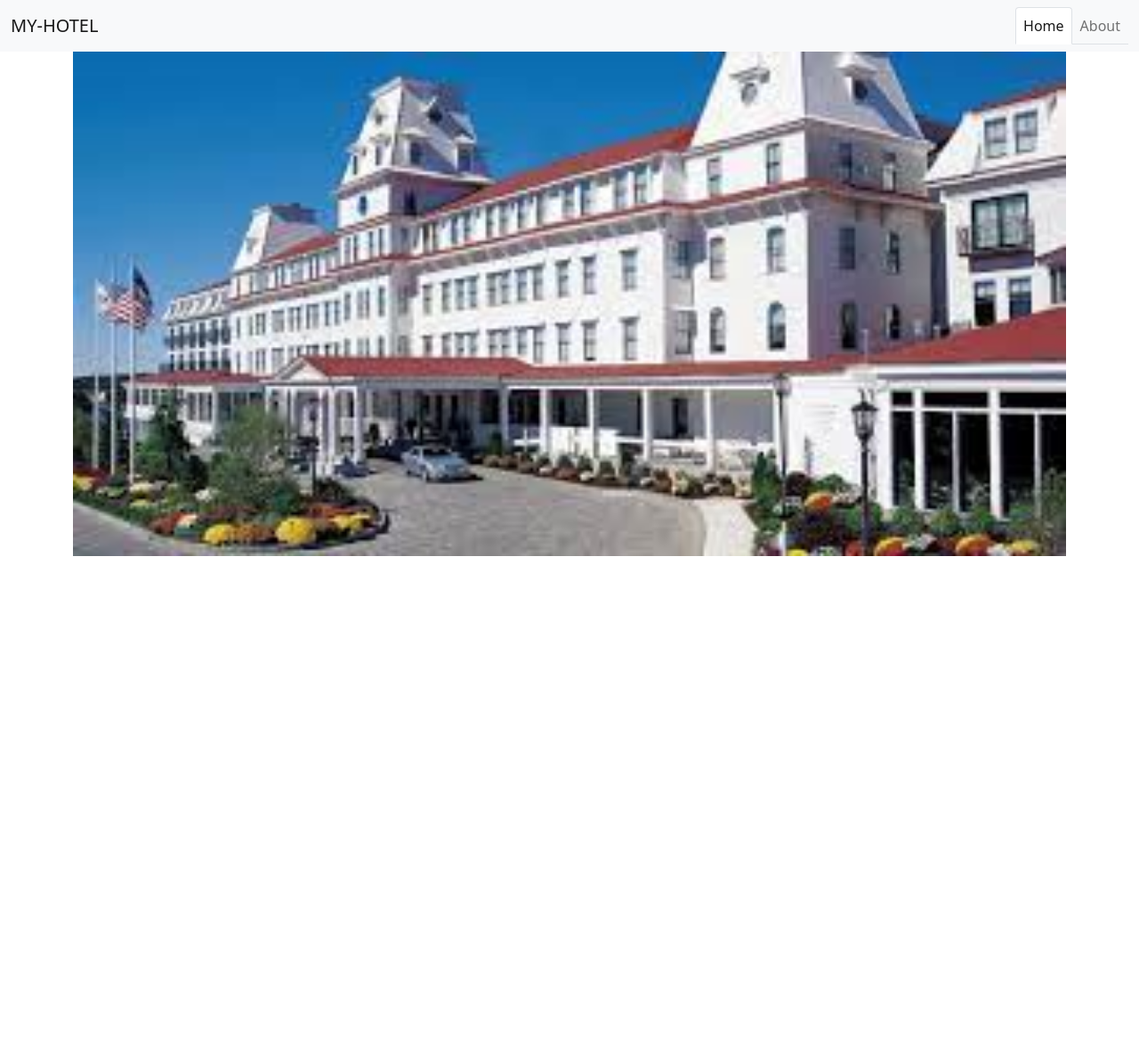
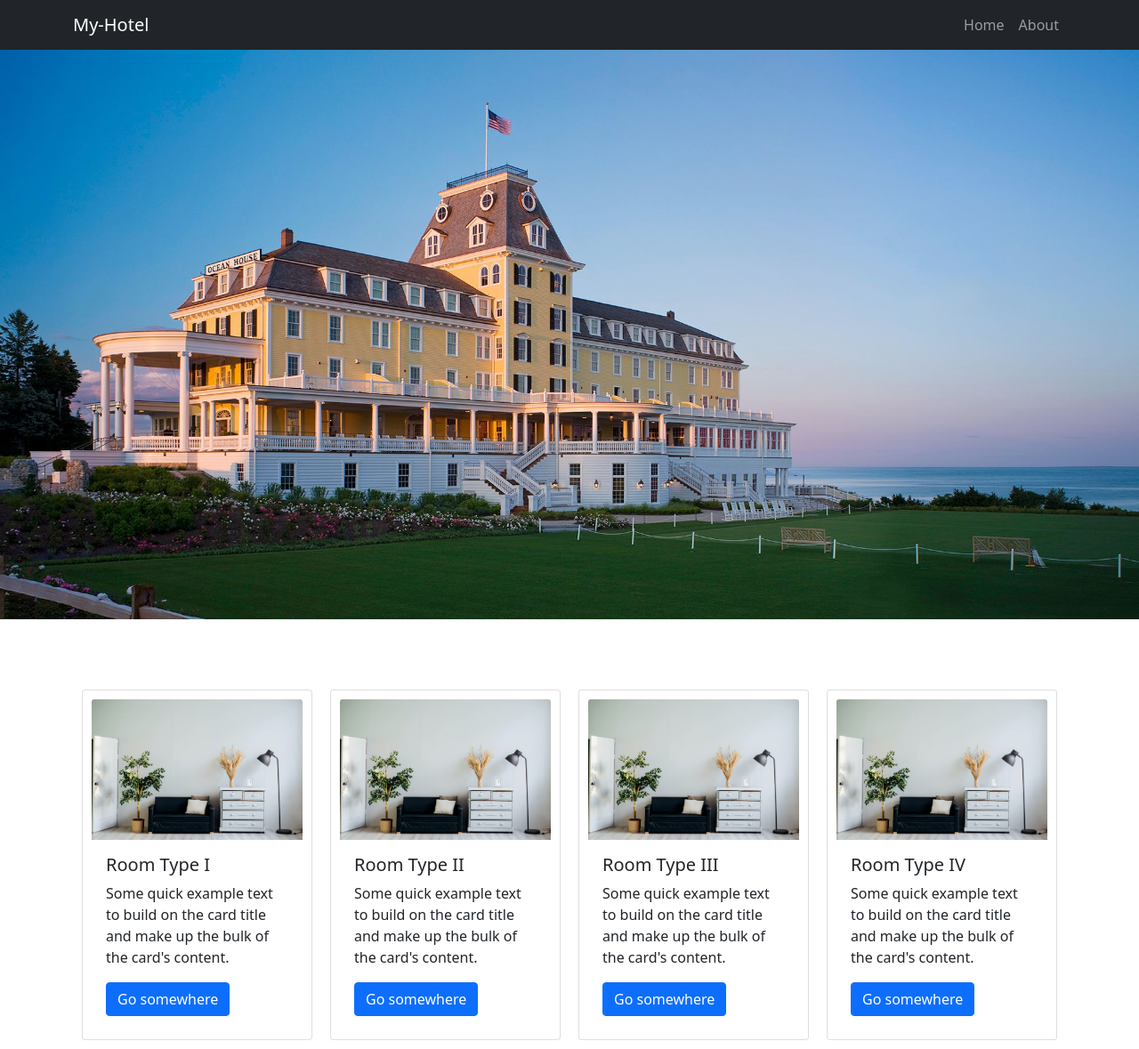
Before and after one commit to AurobindoGupta/my-hotel-roc8, a JavaScript app: page / in a window 1280 px wide. Shown: the whole page at 89% size. Before the commit the page ends 800 px from the top, so only its background shows below. Built offline with nearby package versions, Linux system fonts and the light colour scheme; the HTML template or start-up script is replaced by a standard one.

Commit message:
added cards

```diff
--- a/src/components/HomePage.js
+++ b/src/components/HomePage.js
@@ -1,62 +1,97 @@
 import Carousel from "react-bootstrap/Carousel";
+import Navbar from "react-bootstrap/Navbar";
+import Container from "react-bootstrap/Container";
+import Nav from "react-bootstrap/Nav";
+import Card from "react-bootstrap/Card";
+import Button from "react-bootstrap/Button";
 
 const Home = () => {
   return (
     <div className="Home">
-      <nav className="navbar navbar-expand-lg navbar-light bg-light">
-        <div className="container-fluid">
-          <a className="navbar-brand" href="/">
-            MY-HOTEL
-          </a>
-          <button
-            className="navbar-toggler"
-            type="button"
-            data-bs-toggle="collapse"
-            data-bs-target="#navbarSupportedContent"
-            aria-controls="navbarSupportedContent"
-            aria-expanded="false"
-            aria-label="Toggle navigation"
+      <Navbar collapseOnSelect expand="lg" bg="dark" variant="dark">
+        <Container>
+          <Navbar.Brand href="/">My-Hotel</Navbar.Brand>
+          <Navbar.Toggle aria-controls="responsive-navbar-nav" />
+          <Navbar.Collapse id="responsive-navbar-nav">
+            <div className="ms-auto">
+              <Nav>
+                <Nav.Link href="/" className="d-flex justify-content-center">
+                  Home
+                </Nav.Link>
+                <Nav.Link
+                  eventKey={2}
+                  href="/about"
+                  className="d-flex justify-content-center"
                 >
-            <span className="navbar-toggler-icon"></span>
-          </button>
-          <div
-            className="collapse navbar-collapse d-flex justify-content-end"
-            id="navbarSupportedContent"
-          >
-            <div className="d-flex justify-content-end">
-              <ul className="navbar-nav nav-tabs me-auto mb-2 mb-lg-0 ">
-                <li className="nav-item ">
-                  <a className="nav-link active" aria-current="page" href="/">
-                    Home
-                  </a>
-                </li>
-                <li className="nav-item">
-                  <a className="nav-link" href="#">
                   About
-                  </a>
-                </li>
-              </ul>
+                </Nav.Link>
+              </Nav>
             </div>
-          </div>
-        </div>
-      </nav>
+          </Navbar.Collapse>
+        </Container>
+      </Navbar>
 
-      <div className="container">
-        <Carousel variant="dark">
+      <Carousel indicators={true}>
         <Carousel.Item>
-            <img src="../ht1.jpg" className="d-block w-100" alt="" />
+          <img src="../ht1.jpg" className=" d-block w-100" alt="" />
         </Carousel.Item>
         <Carousel.Item>
-            <img src="../ht2.jpg" className="d-block w-100" alt="" />
+          <img src="../ht2.jpg" className=" w-100" alt="" />
         </Carousel.Item>
         <Carousel.Item>
-            <img src="../ht3.jpg" className="d-block w-100" alt="" />
+          <img src="../ht3.jpg" className=" w-100" alt="" />
         </Carousel.Item>
         <Carousel.Item>
-            <img src="../ht4.jpg" className="d-block w-100" alt="" />
+          <img src="../ht4.jpg" className=" w-100" alt="" />
         </Carousel.Item>
       </Carousel>
-      </div>
+
+      <Container className="cardContainer d-flex ">
+        <Card style={{ width: "18rem" }}>
+          <Card.Img variant="top" src="../r1.jpg" />
+          <Card.Body>
+            <Card.Title>Room Type I</Card.Title>
+            <Card.Text>
+              Some quick example text to build on the card title and make up the
+              bulk of the card's content.
+            </Card.Text>
+            <Button variant="primary">Go somewhere</Button>
+          </Card.Body>
+        </Card>
+        <Card style={{ width: "18rem" }}>
+          <Card.Img variant="top" src="../r1.jpg" />
+          <Card.Body>
+            <Card.Title>Room Type II</Card.Title>
+            <Card.Text>
+              Some quick example text to build on the card title and make up the
+              bulk of the card's content.
+            </Card.Text>
+            <Button variant="primary">Go somewhere</Button>
+          </Card.Body>
+        </Card>
+        <Card style={{ width: "18rem" }}>
+          <Card.Img variant="top" src="../r1.jpg" />
+          <Card.Body>
+            <Card.Title>Room Type III</Card.Title>
+            <Card.Text>
+              Some quick example text to build on the card title and make up the
+              bulk of the card's content.
+            </Card.Text>
+            <Button variant="primary">Go somewhere</Button>
+          </Card.Body>
+        </Card>
+        <Card style={{ width: "18rem" }}>
+          <Card.Img variant="top" src="../r1.jpg" />
+          <Card.Body>
+            <Card.Title>Room Type IV</Card.Title>
+            <Card.Text>
+              Some quick example text to build on the card title and make up the
+              bulk of the card's content.
+            </Card.Text>
+            <Button variant="primary">Go somewhere</Button>
+          </Card.Body>
+        </Card>
+      </Container>
     </div>
   );
 };
--- a/src/index.css
+++ b/src/index.css
@@ -2,3 +2,23 @@
 {
      visibility:hidden;
 }
+
+
+
+.carousel-indicators li {
+     background-color:red;
+     background-color:red;
+   }
+
+   .carousel-indicators .active {
+     background-color: red;
+   }
+   .card{
+        padding: 10px;
+        margin: 10px;
+        margin-top: 5px;
+   }
+
+   .cardContainer{
+        margin-top: 5%;
+   }
```
Also changed, not shown: public/r1.jpg (added). Lines whose indentation alone changed are shown as unchanged.
